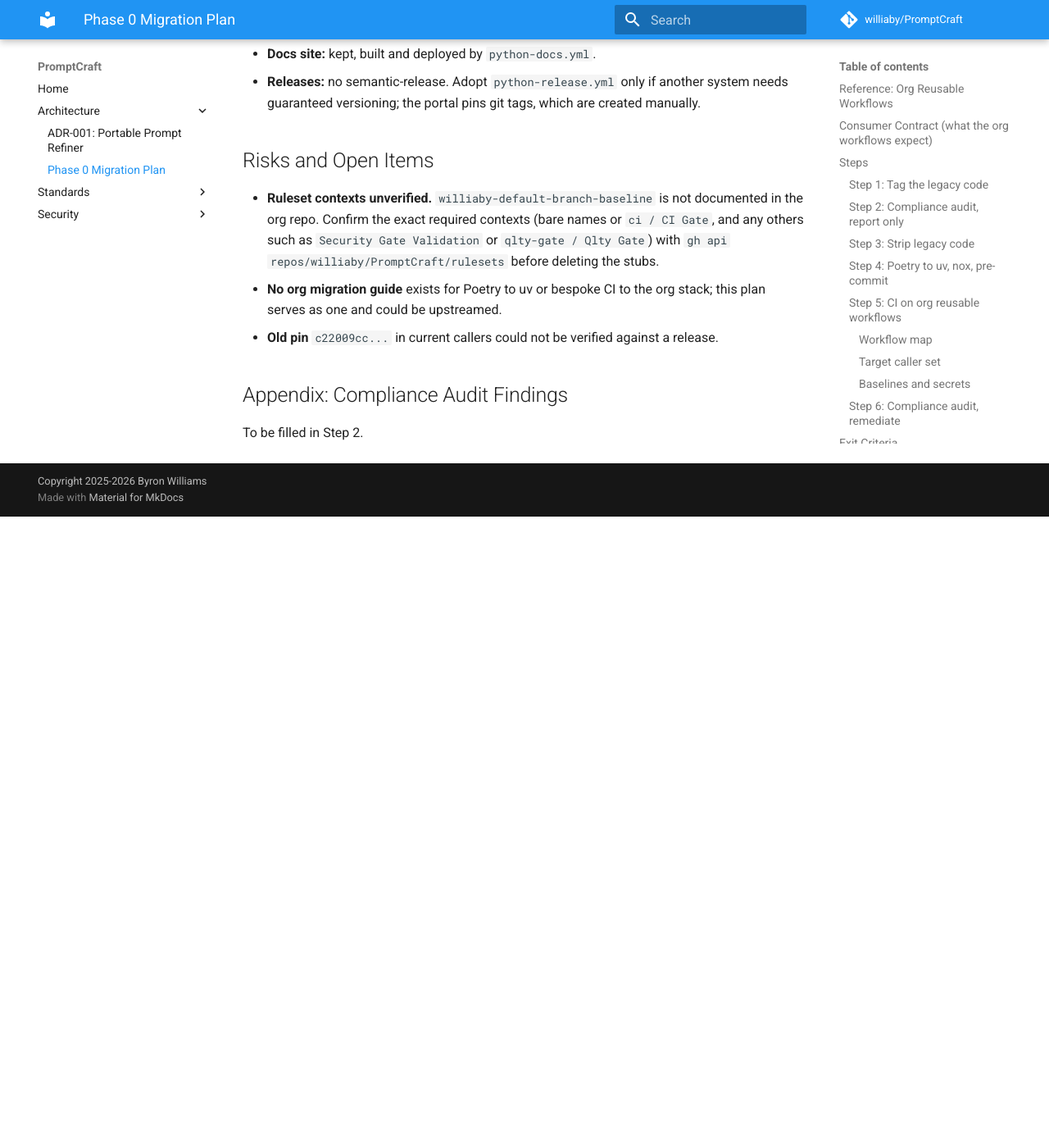
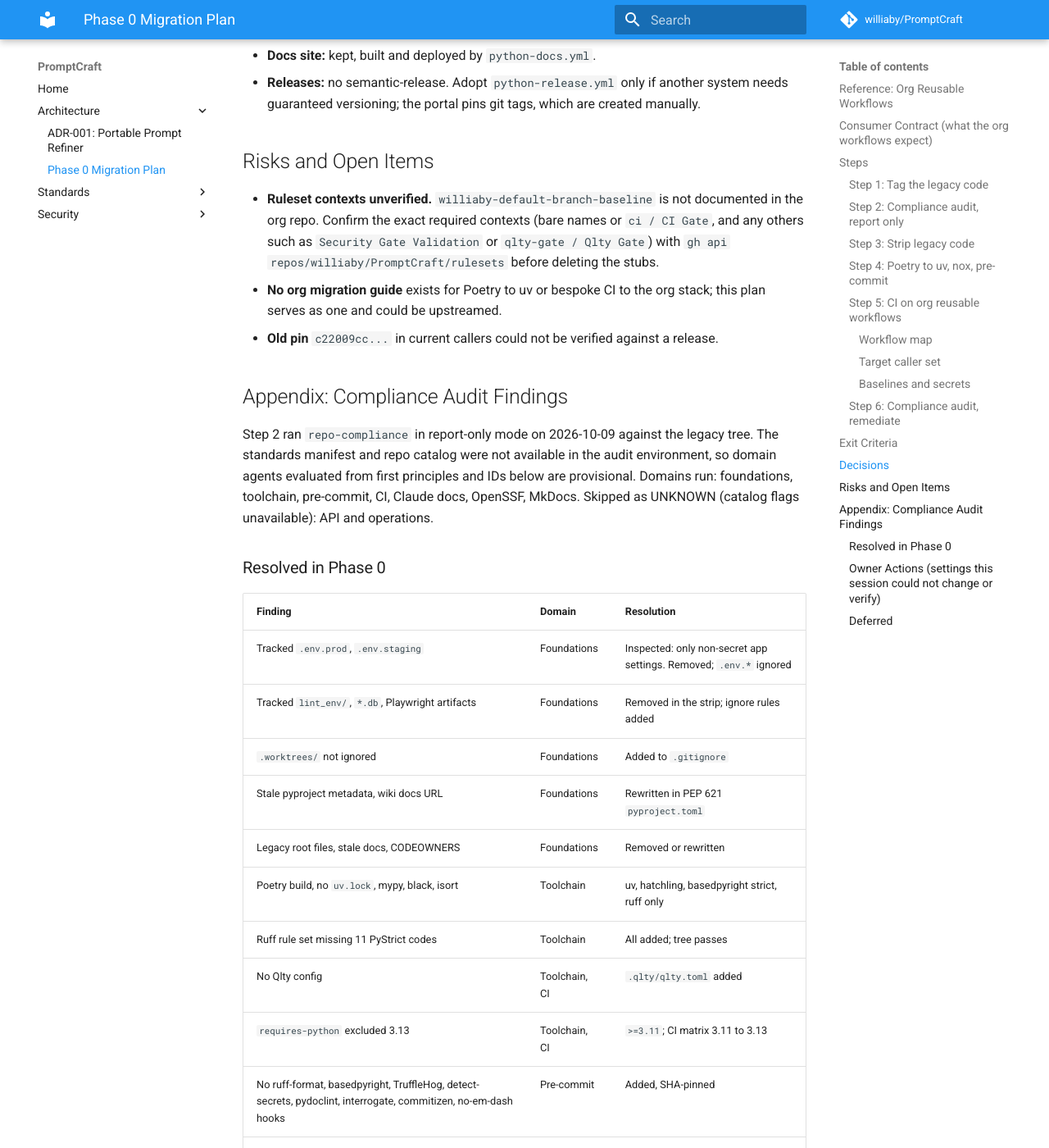
Before and after one commit to williaby/PromptCraft, an MkDocs documentation site: the page built from docs/architecture/phase-0-migration-plan.md, in a window 1280 px wide and 1400 px high, scrolled down 5974 px. Shown: the whole window at 82% size. Built offline with MkDocs 1.6.1 and Material for MkDocs 9.7.7, drawn with Linux system fonts in a browser that asks for light colours; comment, search, counter and statistics services are not loaded; before the commit the page ends 6604 px from its top, so only the background shows below that; some of the changed text lies outside the part shown.

Commit message:
docs: record Phase 0 audit findings and archive status
Fill the Phase 0 plan appendix with the report-only compliance audit:
what Phase 0 resolved, owner actions for repository settings this
session could not change, and deferred items. Note the archive branch in
place of the rejected tag push, drop Codecov from the plan, and start a
project-level CHANGELOG section for the re-scope.

Co-Authored-By: Claude Opus 5.5 <noreply@anthropic.com>
Claude-Session: https://claude.ai/code/session_01BZjid5gVcdNN55GkVQ858p

```diff
--- a/docs/architecture/phase-0-migration-plan.md
+++ b/docs/architecture/phase-0-migration-plan.md
@@ -44,6 +44,10 @@ written in this phase.
 
 Tag `main` as `legacy-hybrid-v0` and push the tag. All history and the working legacy tree stay reachable.
 
+**Done (2026-10-09):** the session's git proxy rejected tag pushes (HTTP 403), so commit `fccc4eb` is preserved as
+branch `archive/legacy-hybrid-v0`. Add the tag from a maintainer machine:
+`git tag -a legacy-hybrid-v0 fccc4eb && git push origin legacy-hybrid-v0`.
+
 ### Step 2: Compliance audit, report only
 
 Run the `repo-compliance` skill in scheduled (report-only) mode. Record findings in this file's appendix. Triage each
@@ -83,7 +87,7 @@ references.
   `poetry-check` and `poetry-lock` hooks, and mypy; add basedpyright and `uv-lock`.
 - **`renovate.json`:** remove the Poetry manager; enable uv lock maintenance; copy the org rule (org `renovate.json`
   around line 70) that advances `ByronWilliamsCPA/.github` workflow pins.
-- **`codecov.yaml`:** `after_n_builds: 2` assumes two uploads; set it to match the single `coverage-reports` upload.
+- **Codecov:** dropped. Qlty and SonarCloud are the required coverage and quality services; `codecov.yaml` is removed.
 
 ### Step 5: CI on org reusable workflows
 
@@ -140,8 +143,8 @@ Starting a library with no tests trips the 80% coverage gate. Phase 0 sets `run-
 
 #### Baselines and secrets
 
-- Reset Codecov and SonarCloud baselines after the strip; the first PR will otherwise fail project-coverage deltas.
-- Confirm secrets on `williaby/PromptCraft`: `CODECOV_TOKEN` (required for codecov), and as adopted `SONAR_TOKEN`,
+- Reset the SonarCloud and Qlty baselines after the strip; the first PR will otherwise compare against the legacy tree.
+- Confirm secrets on `williaby/PromptCraft`: `SONAR_TOKEN`,
   `QLTY_COVERAGE_TOKEN`, `SCORECARD_TOKEN`, `SNYK_TOKEN`, `ANTHROPIC_API_KEY`.
 
 ### Step 6: Compliance audit, remediate
@@ -176,4 +179,53 @@ exceptions in this file.
 
 ## Appendix: Compliance Audit Findings
 
-To be filled in Step 2.
+Step 2 ran `repo-compliance` in report-only mode on 2026-10-09 against the legacy tree. The standards manifest and repo
+catalog were not available in the audit environment, so domain agents evaluated from first principles and IDs below are
+provisional. Domains run: foundations, toolchain, pre-commit, CI, Claude docs, OpenSSF, MkDocs. Skipped as UNKNOWN
+(catalog flags unavailable): API and operations.
+
+### Resolved in Phase 0
+
+| Finding | Domain | Resolution |
+| --- | --- | --- |
+| Tracked `.env.prod`, `.env.staging` | Foundations | Inspected: only non-secret app settings. Removed; `.env.*` ignored |
+| Tracked `lint_env/`, `*.db`, Playwright artifacts | Foundations | Removed in the strip; ignore rules added |
+| `.worktrees/` not ignored | Foundations | Added to `.gitignore` |
+| Stale pyproject metadata, wiki docs URL | Foundations | Rewritten in PEP 621 `pyproject.toml` |
+| Legacy root files, stale docs, CODEOWNERS | Foundations | Removed or rewritten |
+| Poetry build, no `uv.lock`, mypy, black, isort | Toolchain | uv, hatchling, basedpyright strict, ruff only |
+| Ruff rule set missing 11 PyStrict codes | Toolchain | All added; tree passes |
+| No Qlty config | Toolchain, CI | `.qlty/qlty.toml` added |
+| `requires-python` excluded 3.13 | Toolchain, CI | `>=3.11`; CI matrix 3.11 to 3.13 |
+| No ruff-format, basedpyright, TruffleHog, detect-secrets, pydoclint, interrogate, commitizen, no-em-dash hooks | Pre-commit | Added, SHA-pinned |
+| Tag-pinned hook revs | Pre-commit | All revs pinned to commit SHAs |
+| Bespoke and unpinned workflows, `@main` refs, broad permissions | CI | Replaced by pinned org callers with `permissions: {}` |
+| Script injection in `security-scan-summary`, `renovate-auto-merge`, `fips-compatibility` | CI | Workflows removed |
+| Scorecard caller triggers | CI | Schedule, push, branch protection, dispatch triggers set |
+| Stub required checks | CI | Real `CI Gate` wrapper and copied org `pr-validation.yml` |
+| Codecov double upload config | CI | Codecov dropped; Qlty and SonarCloud required |
+| CLAUDE.md legacy content, no Model Selection H2, RAD as H3 | Claude docs | Rewritten |
+| `.claude/settings.json` Poetry permissions, no `$schema` | Claude docs | Rewritten |
+| Legacy slash commands, scripts, AGENTS.md, GEMINI.md | Claude docs | Removed |
+| SECURITY.md lacks private channel, 14-day commitment, security surface | OpenSSF | Added |
+| 60 unpinned `uses:` refs | OpenSSF | Legacy workflows removed; org callers SHA-pinned |
+| mkdocs dead nav, unused plugins and extensions, broken links, Poetry-only docs deps | MkDocs | Rebuilt; strict build passes |
+
+### Owner Actions (settings this session could not change or verify)
+
+| Item | Action |
+| --- | --- |
+| Private vulnerability reporting (OSSF-002) | Enable under Settings, Code security, so the SECURITY.md link works |
+| Secret scanning and push protection (OSSF-008/009) | Verify enabled under Settings, Code security |
+| `allow_auto_merge`, `delete_branch_on_merge` (REPO-001/002) | Verify in repository settings |
+| OpenSSF Best Practices badge (OSSF-001) | Apply or update at bestpractices.dev |
+| Ruleset required contexts | Confirm they match the new check names after the Phase 0 PR runs |
+| `legacy-hybrid-v0` tag | Push from a maintainer machine (see Step 1) |
+| Secrets | Confirm `SONAR_TOKEN`, `QLTY_COVERAGE_TOKEN`, `SCORECARD_TOKEN` |
+
+### Deferred
+
+| Finding | Reason |
+| --- | --- |
+| OSSF-005 API reference docs | No public API until Phase 2; add `mkdocstrings` reference pages then |
+| Signed releases | No releases planned until the library ships; git tags are cut manually |
```
Also changed, not shown: other parts of docs/architecture/phase-0-migration-plan.md (+0 -1 lines), CHANGELOG.md (+18 -2 lines), docs/architecture/adr-001-portable-prompt-refiner.md (+3 -3 lines).
